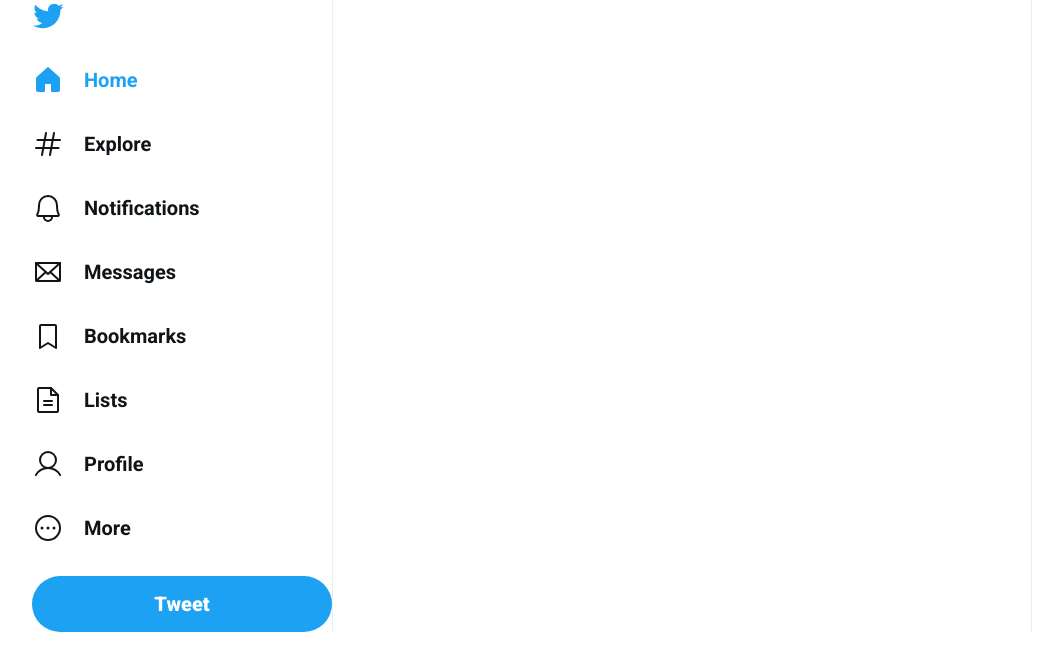
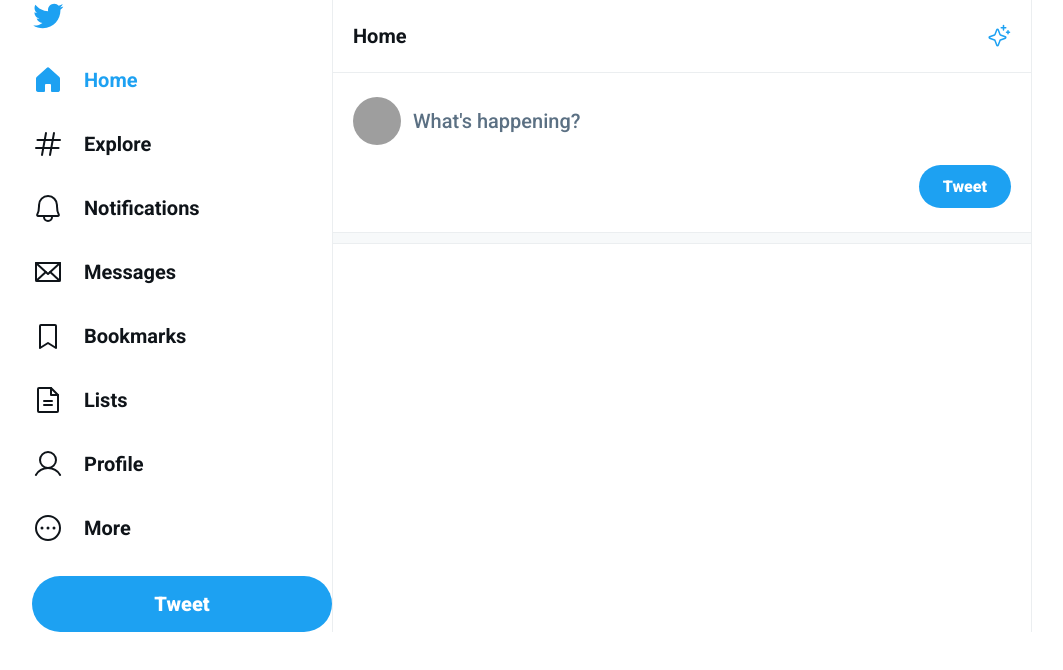
Before and after one commit to aguiarHugo/ui-twitter, a React (Vite) app: page / in a window 1280 px wide. Shown: the top 670 px of the page, without its empty margins (108-1171 px from the left). Built offline with nearby package versions, Linux system fonts and the light colour scheme; grey boxes are pictures that could not be loaded.

Commit message:
Created New Tweet Form

```diff
--- a/src/global.css
+++ b/src/global.css
@@ -94,3 +94,77 @@ a {
   border-left: 1px solid #ebeef0;
   border-right: 1px solid #ebeef0;
 }
+
+.timeline-header {
+  padding: 1.5rem 1.25rem;
+  display: flex;
+  align-items: center;
+  justify-content: space-between;
+  font-size: 1.25rem;
+  font-weight: 700;
+  border-bottom: 1px solid #ebeef0;
+}
+
+.timeline-header svg {
+  width: 1.5rem;
+  height: 1.5rem;
+  color: var(--twitter-blue);
+}
+
+.new-tweet-form {
+  padding: 1.5rem 1.25rem;
+  display: flex;
+  flex-direction: column;
+  gap: 0.5rem;
+}
+
+.new-tweet-form label {
+  display: flex;
+  gap: 0.75rem;
+}
+
+.new-tweet-form label img {
+  width: 3rem;
+  height: 3rem;
+  border-radius: 999px;
+}
+
+.new-tweet-form label textarea {
+  flex: 1;
+  border: 0;
+  font-size: 1.25rem;
+  font-weight: 500;
+  margin-top: 0.75rem;
+  resize: none;
+}
+
+.new-tweet-form label textarea:focus {
+  outline: none;
+}
+
+.new-tweet-form label textarea::placeholder {
+  color: #5b7083;
+}
+
+.new-tweet-form button[type=submit] {
+  margin-left: auto;
+  background: var(--twitter-blue);
+  border-radius: 999px;
+  padding: 0.75rem 1.5rem;
+  color: #fff;
+  font-size: 1rem;
+  font-weight: 900;
+  border: 0;
+}
+
+.new-tweet-form button[type=submit]:hover {
+  filter: brightness(0.9);
+}
+
+.separator {
+  background: #f7f9fa;
+  border-top: 1px solid #ebeef0;
+  border-bottom: 1px solid #ebeef0;
+  height: 0.75rem;
+
+}
--- a/src/main.tsx
+++ b/src/main.tsx
@@ -1,6 +1,6 @@
 import React from 'react'
 import ReactDOM from 'react-dom/client'
-import { House, Bell, Hash, Envelope, BookmarkSimple, User, FileText, DotsThreeCircle } from 'phosphor-react'
+import { Sparkle, House, Bell, Hash, Envelope, BookmarkSimple, User, FileText, DotsThreeCircle } from 'phosphor-react'
 
 import twitterLogo from './assets/logo-twitter.svg'
 import './global.css'
@@ -47,7 +47,26 @@ ReactDOM.createRoot(document.getElementById('root') as HTMLElement).render(
 
         <button className="new-tweet" type="button">Tweet</button>
       </aside>
-      <div className="content"></div>
+
+      <div className="content">
+        <main className="timeline">
+          <div className="timeline-header">
+            Home
+            <Sparkle />
+          </div>
+
+          <form className="new-tweet-form">
+            <label htmlFor="tweet">
+              <img src="https://github.com/aguiarHugo.png" alt="Hugo Aguiar" />
+              <textarea id="tweet" placeholder="What's happening?"/>
+            </label>
+
+            <button type="submit">Tweet</button>
+          </form>
+
+          <div className="separator" />
+        </main>
+      </div>
     </div>
   </React.StrictMode>,
 )
```
